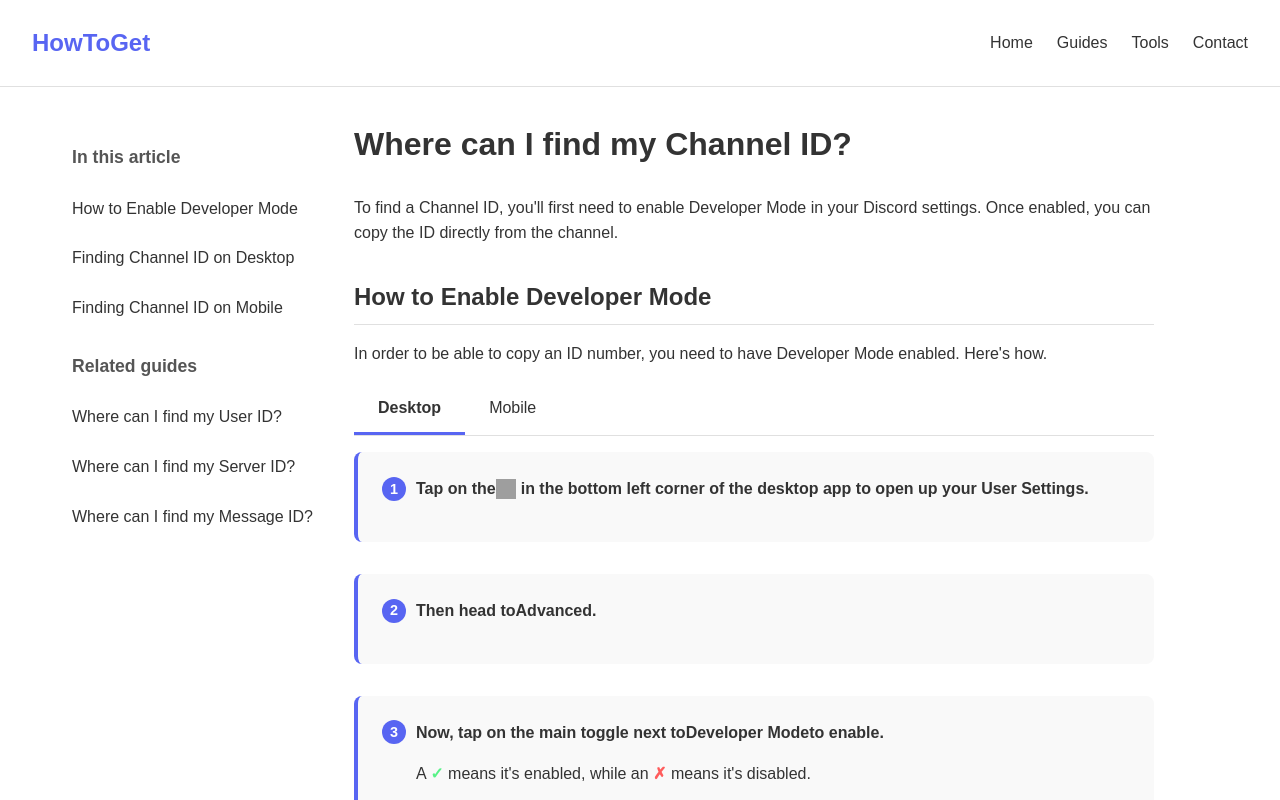
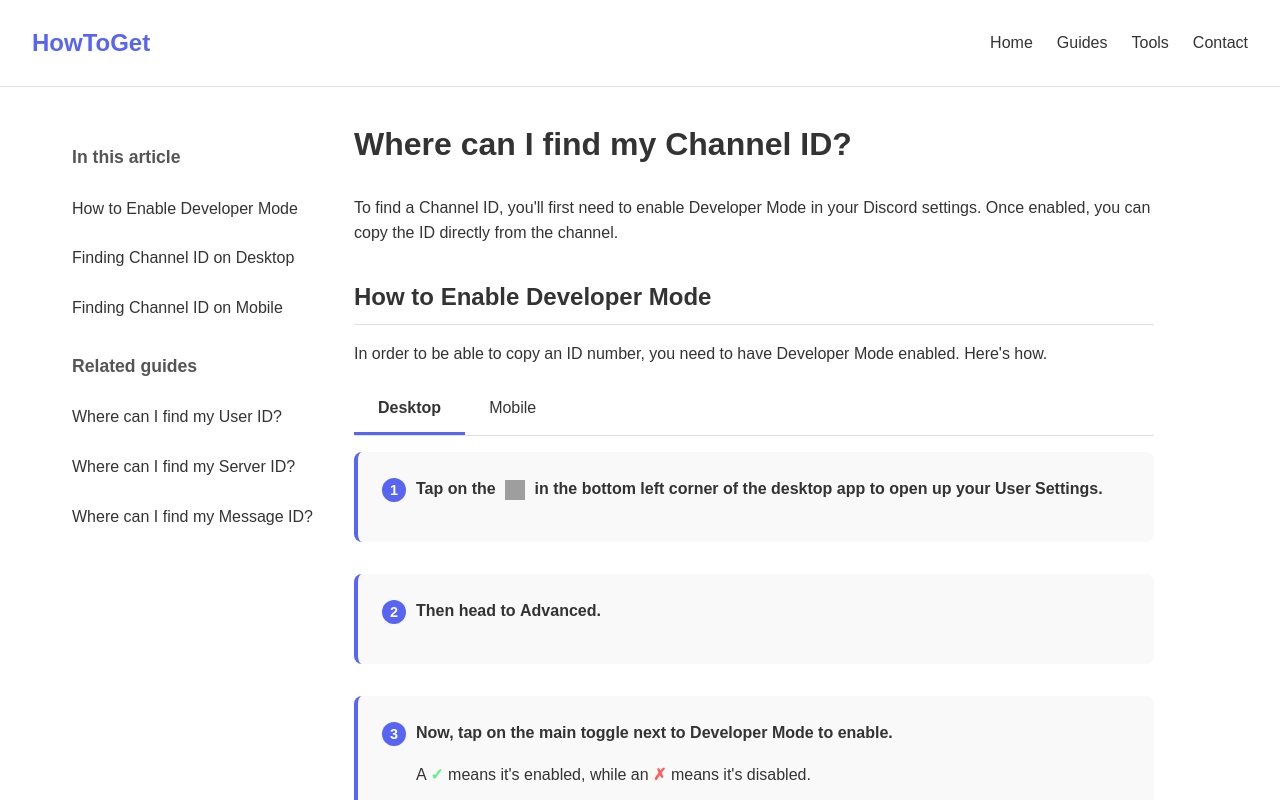
Before and after one commit to reallytyler/howtoget, a plain HTML site: page channel-id/index.html in a window 1280 px wide. Shown: the top 800 px of the page. Drawn offline with Linux system fonts and the light colour scheme; grey boxes are pictures that could not be loaded; a web font is replaced by a local one.

Commit message:
Update index.html

```diff
--- a/channel-id/index.html
+++ b/channel-id/index.html
@@ -146,7 +146,7 @@
             font-weight: 600;
             margin-bottom: 1rem;
             display: flex;
-            align-items: center;
+            align-items: flex-start;
         }
 
         .step-number {
@@ -160,6 +160,8 @@
             border-radius: 50%;
             margin-right: 10px;
             font-size: 0.9rem;
+            flex-shrink: 0;
+            margin-top: 2px;
         }
 
         .step-content {
@@ -238,7 +240,7 @@
             display: inline-block;
             width: 20px;
             height: 20px;
-            margin-right: 5px;
+            margin: 0 5px;
             vertical-align: middle;
         }
 
@@ -267,6 +269,15 @@
         .x-mark {
             color: #ff5c5c;
             font-weight: bold;
+        }
+
+        .step-text {
+            flex: 1;
+        }
+
+        .bold-text {
+            font-weight: bold;
+            color: #333;
         }
 
         footer {
@@ -381,21 +392,27 @@
                 <div class="step">
                     <div class="step-title">
                         <span class="step-number">1</span>
-                        Tap on the  <img src="https://support.discord.com/hc/article_attachments/22015869446039" alt="Settings" class="icon"> in the bottom left corner of the desktop app to open up your User Settings.
+                        <div class="step-text">
+                            Tap on the <img src="https://support.discord.com/hc/article_attachments/22015869446039" alt="Settings" class="icon"> in the bottom left corner of the desktop app to open up your User Settings.
+                        </div>
                     </div>
                 </div>
 
                 <div class="step">
                     <div class="step-title">
                         <span class="step-number">2</span>
-                        Then head to <bold>Advanced</bold>.
+                        <div class="step-text">
+                            Then head to <span class="bold-text">Advanced</span>.
+                        </div>
                     </div>
                 </div>
 
                 <div class="step">
                     <div class="step-title">
                         <span class="step-number">3</span>
-                        Now, tap on the main toggle next to  <bold>Developer Mode</bold> to enable.
+                        <div class="step-text">
+                            Now, tap on the main toggle next to <span class="bold-text">Developer Mode</span> to enable.
+                        </div>
                     </div>
                     <div class="step-content">
                         <p>A <span class="checkmark">✓</span> means it's enabled, while an <span class="x-mark">✗</span> means it's disabled.</p>
@@ -412,28 +429,36 @@
                 <div class="step">
                     <div class="step-title">
                         <span class="step-number">1</span>
+                        <div class="step-text">
                             Tap on your Avatar in the bottom-right corner.
+                        </div>
                     </div>
                 </div>
 
                 <div class="step">
                     <div class="step-title">
                         <span class="step-number">2</span>
+                        <div class="step-text">
                             Next, tap on the <img src="https://support.discord.com/hc/article_attachments/22015869446039" alt="Settings" class="icon"> in the top-right corner.
+                        </div>
                     </div>
                 </div>
 
                 <div class="step">
                     <div class="step-title">
                         <span class="step-number">3</span>
-                        Now, scroll down until you see <strong>Advanced</strong> under App Settings.
+                        <div class="step-text">
+                            Now, scroll down until you see <span class="bold-text">Advanced</span> under App Settings.
+                        </div>
                     </div>
                 </div>
 
                 <div class="step">
                     <div class="step-title">
                         <span class="step-number">4</span>
-                        Finally, tap on the toggle next to <strong>Developer Mode</strong>.
+                        <div class="step-text">
+                            Finally, tap on the toggle next to <span class="bold-text">Developer Mode</span>.
+                        </div>
                     </div>
                     <div class="step-content">
                         <p>A <span class="checkmark">✓</span> means it's enabled, while an <span class="x-mark">✗</span> means it's disabled.</p>
@@ -451,7 +476,9 @@
             <div class="step">
                 <div class="step-title">
                     <span class="step-number">1</span>
+                    <div class="step-text">
                         Enable Developer Mode
+                    </div>
                 </div>
                 <div class="step-content">
                     <p>First, make sure Developer Mode is enabled following the steps above.</p>
@@ -461,14 +488,16 @@
             <div class="step">
                 <div class="step-title">
                     <span class="step-number">2</span>
+                    <div class="step-text">
                         Copy Channel ID
+                    </div>
                 </div>
                 <div class="step-content">
                     <p>Once Developer Mode is enabled:</p>
                     <ul>
                         <li>Navigate to the channel whose ID you want to find</li>
                         <li>Right-click on the channel name in the channel list</li>
-                        <li>Select <strong>Copy ID</strong> from the context menu</li>
+                        <li>Select <span class="bold-text">Copy ID</span> from the context menu</li>
                     </ul>
 
                     <div class="image-container">
@@ -488,7 +517,9 @@
             <div class="step">
                 <div class="step-title">
                     <span class="step-number">1</span>
+                    <div class="step-text">
                         Enable Developer Mode
+                    </div>
                 </div>
                 <div class="step-content">
                     <p>First, make sure Developer Mode is enabled following the steps above.</p>
@@ -498,14 +529,16 @@
             <div class="step">
                 <div class="step-title">
                     <span class="step-number">2</span>
+                    <div class="step-text">
                         Copy Channel ID
+                    </div>
                 </div>
                 <div class="step-content">
                     <p>Once Developer Mode is enabled:</p>
                     <ul>
                         <li>Navigate to the channel whose ID you want to find</li>
                         <li>Tap and hold on the channel name in the channel list</li>
-                        <li>Select <strong>Copy ID</strong> from the menu that appears</li>
+                        <li>Select <span class="bold-text">Copy ID</span> from the menu that appears</li>
                     </ul>
 
                     <div class="image-container">
```
Lines whose indentation alone changed are shown as unchanged.
